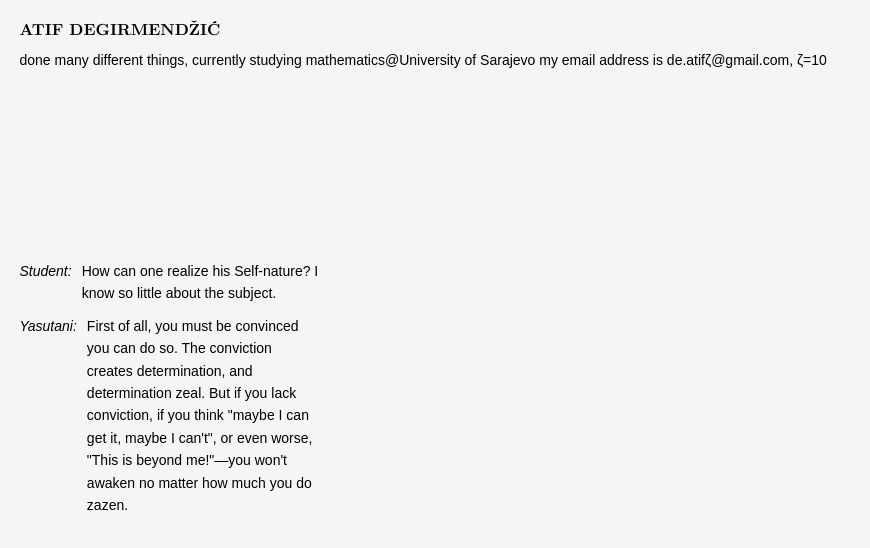
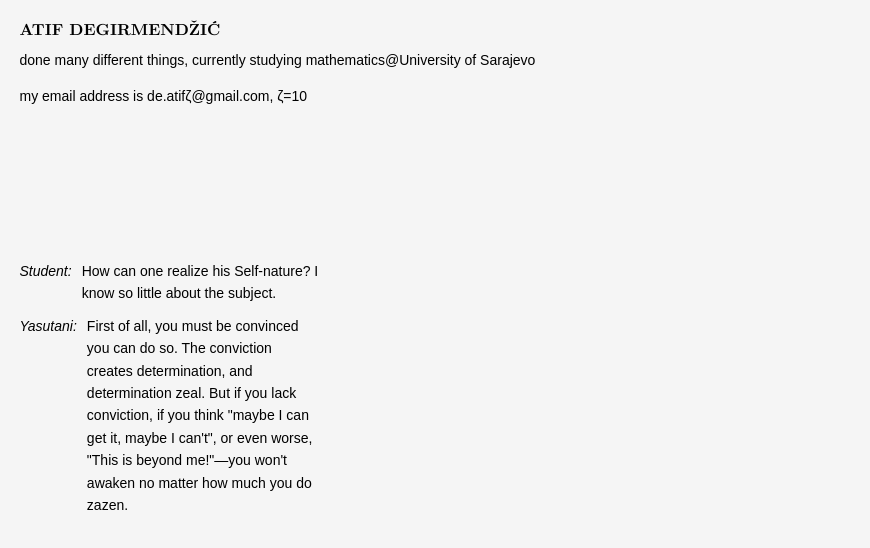
Before and after one commit to d-atif/d-atif.github.io, a plain HTML site: page index.html in a window 1280 px wide. Shown: the whole page, without its empty margins (0-870 px from the left). Drawn offline with Linux system fonts and the light colour scheme.

Commit message:
edit descr

```diff
--- a/index.html
+++ b/index.html
@@ -71,9 +71,8 @@
     <div class="name">ATIF DEGIRMENDŽIĆ</div>
 
     <div class="text-container">
-        <p>done many different things, currently studying mathematics@University of Sarajevo
-            my email address is de.atifζ@gmail.com, ζ=10
-        </p>
+        <p>done many different things, currently studying mathematics@University of Sarajevo</p>
+        <p>my email address is de.atifζ@gmail.com, ζ=10</p>
     </div>
 
     <div class="quote-container">
```
